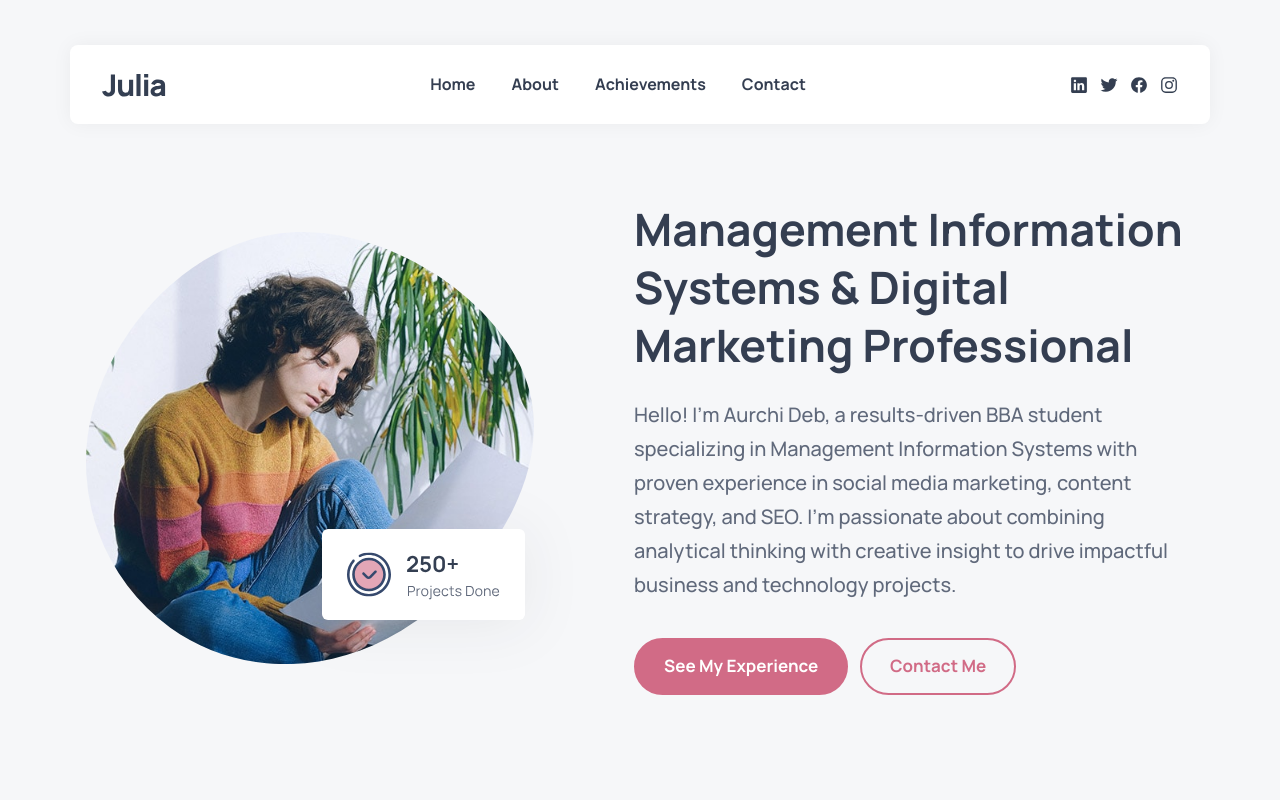
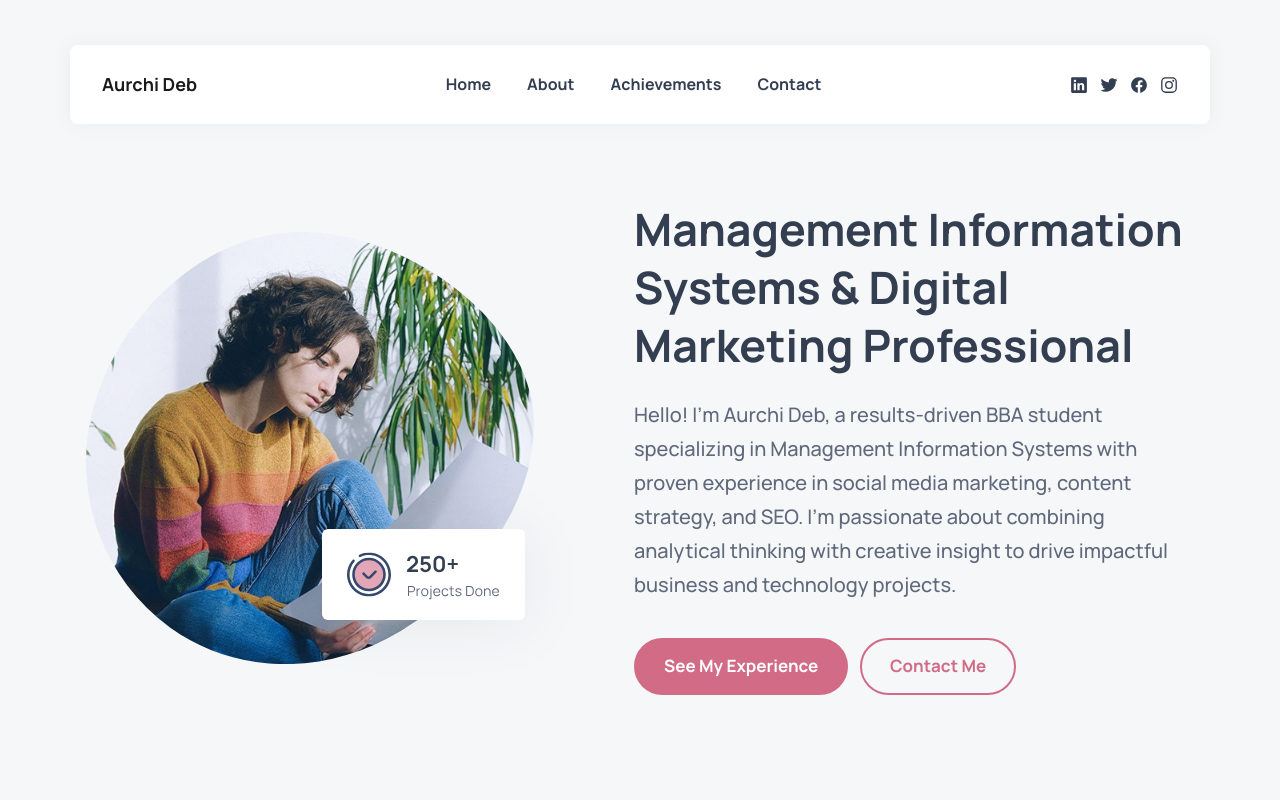
Before and after one commit to aurchii/aurchideb.github.io, a plain HTML site: page index.html in a window 1280 px wide. Shown: the top 800 px of the page. Drawn offline with nearby package versions, Linux system fonts and the light colour scheme.

Commit message:
Update index.html

```diff
--- a/index.html
+++ b/index.html
@@ -47,8 +47,8 @@
   <header class="header" data-header>
     <div class="container">
 
-      <a href="#" class="logo">
-        <img src="./assets/images/logo-dark.svg" width="64" height="24" alt="Aurchi Deb home">
+      <a href="#" class="logo" style="font-size: 1.8rem; font-weight: 700; color: var(--rich-black-fogra-29, #1a1a1a); text-decoration: none;">
+        Aurchi Deb
       </a>
 
       <nav class="navbar" data-navbar>
```
